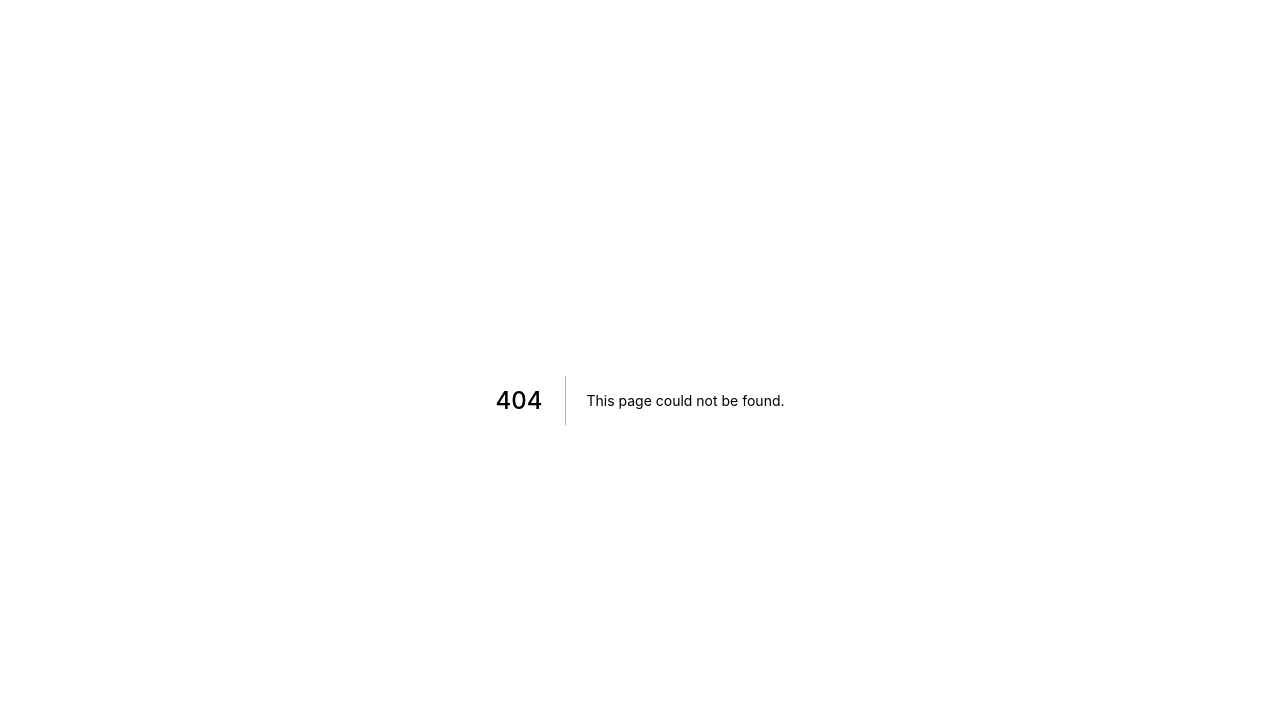
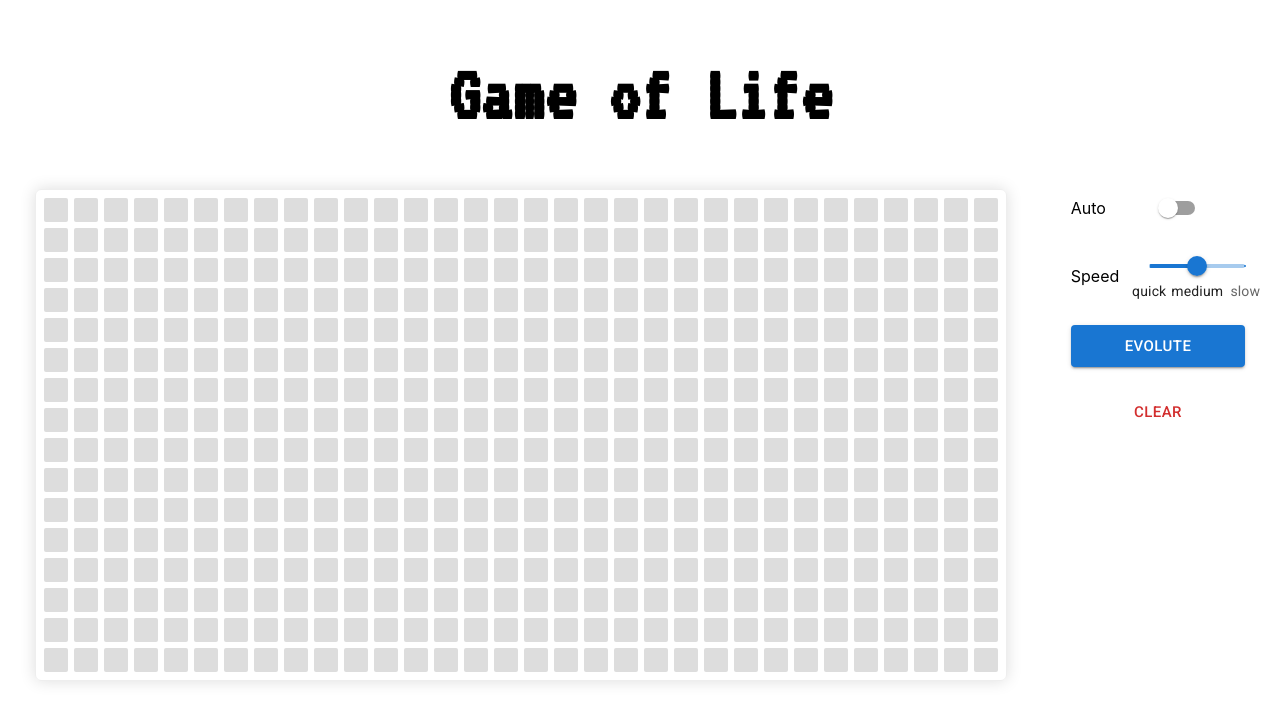
Before and after one commit to CyanCherry/cyan-fun, a Next.js app: page /games/game-of-life in a window 1280 px wide. Before the commit this address had no page. Shown: the top 722 px of the page. Built offline with nearby package versions, Linux system fonts and the light colour scheme.

Commit message:
feat: game of life

```diff
--- a/pages/_document.tsx
+++ b/pages/_document.tsx
@@ -5,12 +5,20 @@ export default function MyDocument() {
     <Html>
       <Head>
         <link
+          rel="preconnect"
+          href="https://fonts.googleapis.com"
+        />
+        <link
           rel="stylesheet"
           href="https://fonts.googleapis.com/css?family=Roboto:300,400,500,700&display=swap"
         />
         <link
           rel="stylesheet"
           href="https://fonts.googleapis.com/icon?family=Material+Icons"
+        />
+        <link
+          rel="stylesheet"
+          href="https://fonts.googleapis.com/css2?family=VT323&display=swap"
         />
       </Head>
       <body>
--- /dev/null
+++ b/pages/games/game-of-life/index.module.scss
@@ -0,0 +1,83 @@
+@mixin flex-row {
+  display: flex;
+  flex-direction: row;
+}
+
+@mixin flex-column {
+  display: flex;
+  flex-direction: column;
+}
+
+@mixin fit-content {
+  width: fit-content;
+  height: fit-content;
+}
+
+.pageContainer {
+  @include flex-column;
+  width: 100%;
+  height: 100vh;
+  justify-content: center;
+  align-items: center;
+}
+
+.main {
+  @include flex-row;
+  gap: 64px;
+}
+
+.title {
+  margin-top: -64px;
+  font-family: 'VT323', monospace;
+  font-size: 80px;
+}
+
+.world {
+  @include flex-column;
+  @include fit-content;
+  border: solid 1px #EEE;
+  border-radius: 6px;
+  box-shadow: #DDDDDD 0 0 16px;
+  padding: 8px;
+  gap: 6px;
+}
+
+.row {
+  @include flex-row;
+  @include fit-content;
+  gap: 6px;
+}
+
+.cell {
+  width: 24px;
+  height: 24px;
+  transition: background-color .1s ease;
+  border-radius: 2px;
+
+  &[data-alive="true"] {
+    background-color: darkcyan;
+  }
+
+  &[data-alive="false"] {
+    background-color: #DDD;
+  }
+}
+
+.label {
+
+}
+
+.operationArea {
+  @include fit-content;
+  display: grid;
+  grid-template-columns: auto 96px;
+  grid-template-rows: repeat(3, auto);
+  align-content: center;
+  align-items: center;
+  grid-row-gap: 24px;
+  grid-column-gap: 30px;
+}
+
+.operationButton {
+  grid-column: span 2;
+}
--- /dev/null
+++ b/pages/games/game-of-life/index.tsx
@@ -0,0 +1,254 @@
+import { Button, Slider, Switch } from "@mui/material"
+import { useCallback, useEffect, useState } from "react"
+import styles from "./index.module.scss"
+import { NextPage } from "next"
+
+const NotAMatrixErr = new Error("not a matrix")
+
+const Speeds: Record<number, string> = {
+  500: "quick",
+  1000: "medium",
+  1500: "slow",
+}
+
+interface MatrixProps<T> {
+  width: number
+  height: number
+  defaultValue: T
+}
+
+function initMatrix<T>({ width, height, defaultValue }: MatrixProps<T>): T[][] {
+  return new Array<T[]>(height)
+    .fill(new Array<T>(width))
+    .map(() => {
+      let row: T[] = []
+      row.length = width
+      row.fill(defaultValue)
+      return row
+    })
+}
+
+const SpeedMarks = Object
+  .entries(Speeds)
+  .map(([k, v]) => ({
+    value: Number(k),
+    label: v,
+  }))
+
+function evolute(world: boolean[][]): boolean[][] {
+  let height = world.length
+  if (height == 0) {
+    throw NotAMatrixErr
+  }
+  let width = world[0].length
+  if (width == 0) {
+    throw NotAMatrixErr
+  }
+  world.forEach((row) => {
+    if (row.length != width) {
+      throw NotAMatrixErr
+    }
+  })
+
+  if (height == 1) {
+    let row = [...world[0]]
+    let row_tmp = [...world[0]]
+    row_tmp[0] = false
+    row_tmp[width - 1] = false
+    for (let i = 1; i < row_tmp.length - 1; i++) {
+      if (row[i] && !(row[i - 1] && row[i + 1])) {
+        row_tmp[i] = false
+      }
+    }
+    return [row_tmp]
+  }
+
+  let previous_row = [...world[0]]
+  for (let i = 0; i < previous_row.length; i++) {
+    let live_neighbor_count = Number(world[1][i])
+    if (i > 0) {
+      live_neighbor_count += Number(world[0][i - 1])
+      live_neighbor_count += Number(world[1][i - 1])
+    }
+    if (i < width - 1) {
+      live_neighbor_count += Number(world[0][i + 1])
+      live_neighbor_count += Number(world[1][i + 1])
+    }
+    if (!previous_row[i] && live_neighbor_count == 3) {
+      previous_row[i] = true
+    }
+    if (previous_row[i] && (live_neighbor_count > 3 || live_neighbor_count < 2)) {
+      previous_row[i] = false
+    }
+  }
+
+  for (let r = 1; r < world.length - 1; r++) {
+    let row_tmp = [...world[r]]
+    for (let c = 0; c < row_tmp.length; c++) {
+      let live_neighbor_count = Number(world[r - 1][c]) + Number(world[r + 1][c])
+      if (c > 0) {
+        live_neighbor_count += Number(world[r][c - 1])
+        live_neighbor_count += Number(world[r - 1][c - 1])
+        live_neighbor_count += Number(world[r + 1][c - 1])
+      }
+      if (c < width - 1) {
+        live_neighbor_count += Number(world[r][c + 1])
+        live_neighbor_count += Number(world[r - 1][c + 1])
+        live_neighbor_count += Number(world[r + 1][c + 1])
+      }
+      if (!row_tmp[c] && live_neighbor_count == 3) {
+        row_tmp[c] = true
+      }
+      if (row_tmp[c] && (live_neighbor_count > 3 || live_neighbor_count < 2)) {
+        row_tmp[c] = false
+      }
+    }
+    world[r - 1] = previous_row
+    previous_row = row_tmp
+  }
+
+  let last_row = [...world[height - 1]]
+  for (let i = 0; i < width; i++) {
+    let live_neighbor_count = Number(world[height - 2][i])
+    if (i > 0) {
+      live_neighbor_count += Number(world[height - 1][i - 1])
+      live_neighbor_count += Number(world[height - 2][i - 1])
+    }
+    if (i < width - 1) {
+      live_neighbor_count += Number(world[height - 1][i + 1])
+      live_neighbor_count += Number(world[height - 2][i + 1])
+    }
+    if (!last_row[i] && live_neighbor_count == 3) {
+      last_row[i] = true
+    }
+    if (last_row[i] && (live_neighbor_count > 3 || live_neighbor_count < 2)) {
+      last_row[i] = false
+    }
+  }
+  world[height - 2] = previous_row
+  world[height - 1] = last_row
+  return [...world]
+}
+
+const LifeGame: NextPage = () => {
+  const [height, setHeight] = useState(16)
+  const [width, setWidth] = useState(32)
+  const [world, setWorld] = useState<boolean[][]>(initMatrix<boolean>({
+    width,
+    height,
+    defaultValue: false,
+  }))
+  const [step, setStep] = useState(1000)
+  const [automata, setAutomata] = useState<NodeJS.Timer | null>(null)
+
+  // reset world on height or width change
+  useEffect(() => {
+    setWorld((world) => {
+      world.length = height
+      world.forEach(row => {
+        row.length = width
+      })
+      return [...world]
+    })
+  }, [height, width])
+
+  const evoluteWorld = useCallback(() => {
+    setWorld(evolute(world))
+  }, [world])
+
+  const clearWorld = useCallback(() => {
+    setWorld(initMatrix({ height, width, defaultValue: false }))
+  }, [height, width])
+
+  const turnCell = useCallback((row: number, column: number) => {
+    world[row][column] = !world[row][column]
+    setWorld([...world])
+  }, [world])
+
+  return (
+    <div className={styles.pageContainer}>
+      <h1 className={styles.title}>
+        Game of Life
+      </h1>
+      <div className={styles.main}>
+        <div className={styles.world}>
+          {
+            world.map((row, rowIndex) => (
+              <div className={styles.row} key={`row-${rowIndex}`}>
+                {
+                  row.map((cell, index) => (
+                    <div
+                      data-alive={cell}
+                      className={styles.cell}
+                      key={`cell-${rowIndex}-${index}`}
+                      onClick={() => {
+                        turnCell(rowIndex, index)
+                      }}
+                    />
+                  ))
+                }
+              </div>
+            ))
+          }
+        </div>
+        <div className={styles.operationArea}>
+          <span className={styles.label}>Auto</span>
+          <Switch
+            checked={Boolean(automata)}
+            onChange={(e, v) => {
+              if (v) {
+                setAutomata(setInterval(evoluteWorld, step))
+              } else {
+                if (automata) {
+                  clearInterval(automata)
+                  setAutomata(null)
+                }
+              }
+            }}
+          />
+          <span className={styles.label}>Speed</span>
+          <Slider
+            getAriaValueText={(v) => Speeds[v]}
+            step={null}
+            valueLabelDisplay="off"
+            marks={SpeedMarks}
+            value={step}
+            min={SpeedMarks[0].value}
+            max={SpeedMarks[SpeedMarks.length - 1].value}
+            onChange={(e, v) => {
+              if (!Array.isArray(v)) {
+                setStep(v)
+                if (automata) {
+                  clearInterval(automata)
+                  setAutomata(setInterval(evoluteWorld, v))
+                }
+              } else {
+                throw new Error("step is NOT a number")
+              }
+            }}
+          />
+          <Button
+            size="large"
+            variant="contained"
+            onClick={evoluteWorld}
+            disabled={Boolean(automata)}
+            className={styles.operationButton}
+          >
+            EVOLUTE
+          </Button>
+          <Button
+            size="large"
+            onClick={clearWorld}
+            disabled={Boolean(automata)}
+            className={styles.operationButton}
+            color="error"
+          >
+            CLEAR
+          </Button>
+        </div>
+      </div>
+    </div>
+  )
+}
+
+export default LifeGame
```
Also changed, not shown: pages/games/index.tsx (added, +12 -0 lines), pages/index.tsx (+15 -35 lines), pages/Home.module.css (renamed from styles/Home.module.css).
